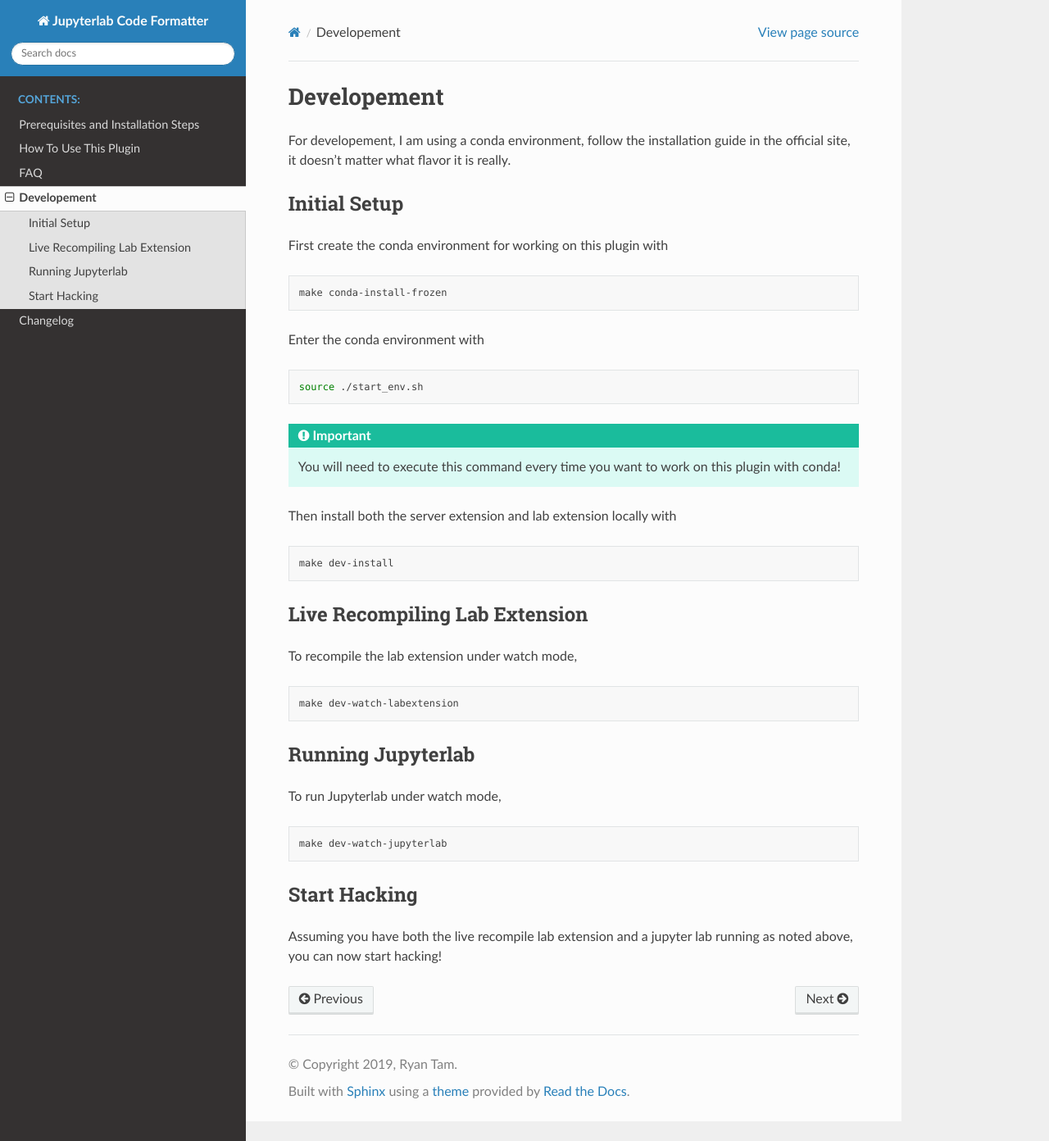
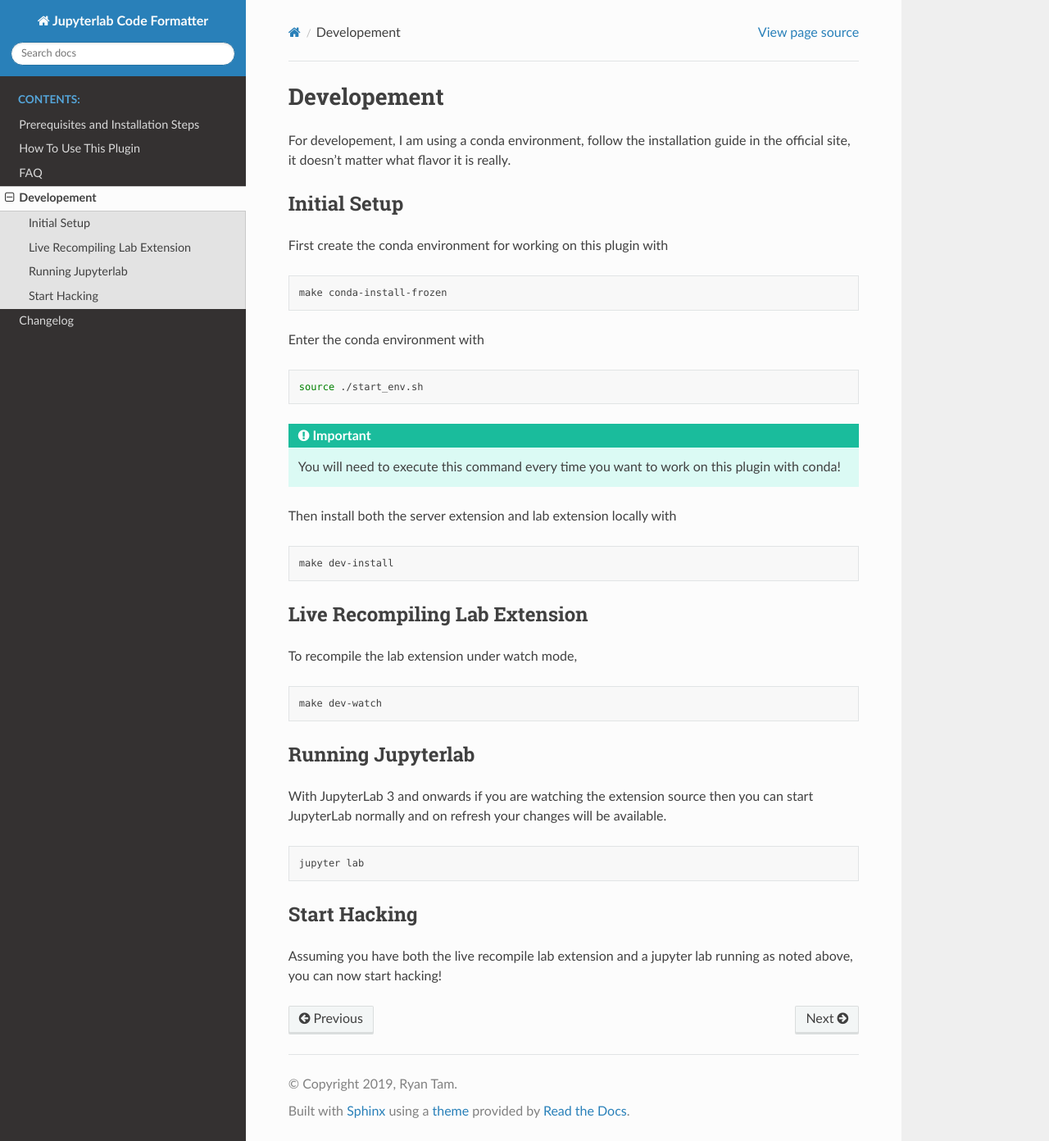
Before and after one commit to jupyterlab-contrib/jupyterlab_code_formatter, a Sphinx documentation site: the page built from docs/dev.rst, in a window 1280 px wide and 1392 px high. Shown: the whole window at 82% size. Built offline with Sphinx 7.4.7 and the Read the Docs theme 2.0.0, drawn with Linux system fonts in a browser that asks for light colours.

Commit message:
update docs + remove leftover folder

```diff
--- a/docs/dev.rst
+++ b/docs/dev.rst
@@ -35,17 +35,18 @@ To recompile the lab extension under watch mode,
 
 .. code-block:: bash
 
-    make dev-watch-labextension
+    make dev-watch
 
 
 Running Jupyterlab
 ~~~~~~~~~~~~~~~~~~
 
-To run Jupyterlab under watch mode,
+With JupyterLab 3 and onwards if you are watching the extension source
+then you can start JupyterLab normally and on refresh your changes will be available.
 
 .. code-block:: bash
 
-    make dev-watch-jupyterlab
+    jupyter lab
 
 Start Hacking
 ~~~~~~~~~~~~~
--- a/docs/installation.rst
+++ b/docs/installation.rst
@@ -19,7 +19,6 @@ Option 1) With Pip
 
 .. code-block:: bash
 
-    jupyter labextension install @ryantam626/jupyterlab_code_formatter
     pip install jupyterlab_code_formatter
     jupyter serverextension enable --py jupyterlab_code_formatter
 
@@ -28,8 +27,6 @@ Option 2) With Conda
 
 .. code-block:: bash
 
-    conda install nodejs
-    jupyter labextension install @ryantam626/jupyterlab_code_formatter
     conda install -c conda-forge jupyterlab_code_formatter
     jupyter serverextension enable --py jupyterlab_code_formatter
 
```
Also changed, not shown: 1 other file.
